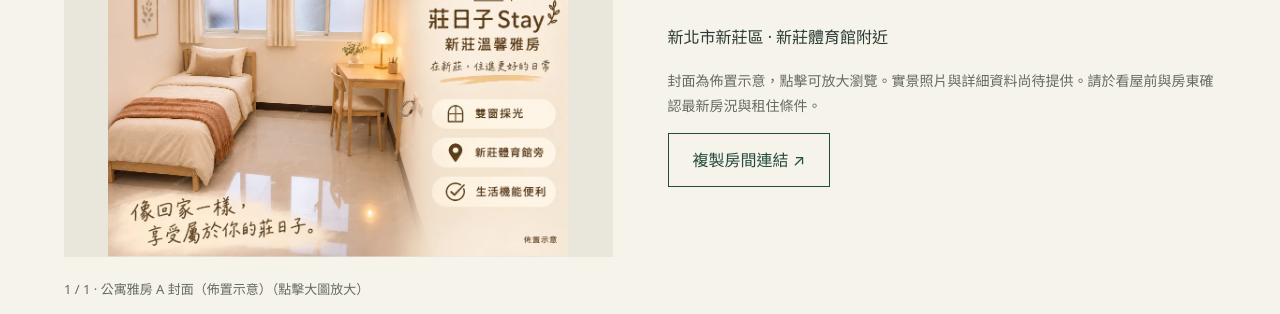
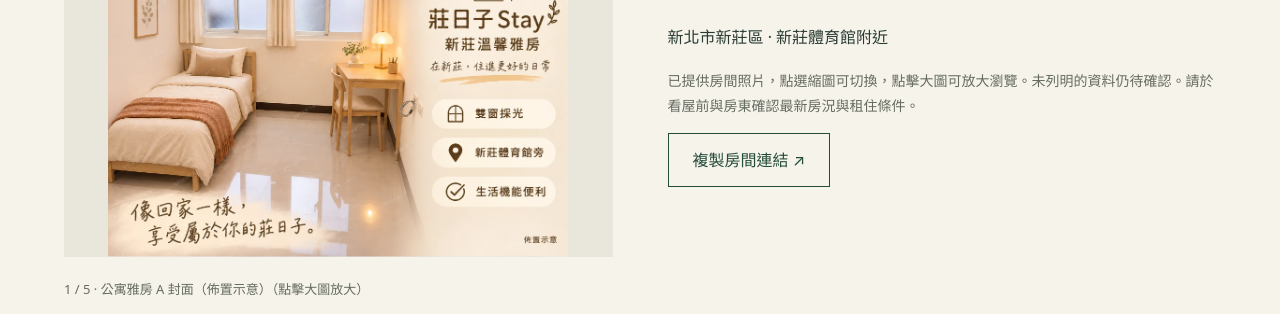
Before and after one commit to mars801012-svg/ZHUANG-STAY, a plain HTML site: page apartment-room-a.html in a window 1280 px wide. Shown: the part 426-740 px from the top of the page. Drawn offline with Linux system fonts and the light colour scheme.

Commit message:
新增公寓雅房 A 四張實景照片

```diff
--- a/apartment-room-a.html
+++ b/apartment-room-a.html
@@ -1 +1 @@
-<!doctype html><html lang="zh-Hant"><head><meta charset="UTF-8"><meta name="viewport" content="width=device-width, initial-scale=1"><meta name="description" content="莊日子 Stay｜新莊體育館周邊，社區套房與公寓雅套房。了解房況、費用與居住環境，聯絡預約看屋。"><title>房間介紹｜莊日子 Stay</title><link rel="stylesheet" href="style.css"><script defer src="data.js?v=af1f765"></script><script defer src="app.js?v=af1f765"></script></head><body data-page="room" data-room="apartment-room-a"><div id="app"></div><noscript>此預覽需要 JavaScript 才能呈現房源資料，請啟用 JavaScript 後重新整理。</noscript></body></html>
+<!doctype html><html lang="zh-Hant"><head><meta charset="UTF-8"><meta name="viewport" content="width=device-width, initial-scale=1"><meta name="description" content="莊日子 Stay｜新莊體育館周邊，社區套房與公寓雅套房。了解房況、費用與居住環境，聯絡預約看屋。"><title>房間介紹｜莊日子 Stay</title><link rel="stylesheet" href="style.css"><script defer src="data.js?v=room-a-gallery-1"></script><script defer src="app.js?v=af1f765"></script></head><body data-page="room" data-room="apartment-room-a"><div id="app"></div><noscript>此預覽需要 JavaScript 才能呈現房源資料，請啟用 JavaScript 後重新整理。</noscript></body></html>
--- a/data.js
+++ b/data.js
@@ -2,7 +2,7 @@ window.STAY = {
   contact: { line: null, phone: null },
   rooms: [
     { id: 'community-suite', name: '社區套房', group: '社區套房', type: '套房', number: '01', cover: { src: 'images/community-suite-cover.png', alt: '莊日子 Stay 社區套房租屋廣告封面，含室內空間與品牌文字' }, rent: 'NT$ 18,500（可議）', equipment: '洗衣機／瞬熱式熱水器／冷氣機／冰箱／衣櫥／課桌椅／沙發', bathroom: '獨立衛浴', shared: '社區公共空間／電梯', deposit: '兩個月租金', water: '台水', electricity: '台電', management: '租金已包含', internet: '可自行申請', otherFees: '無', term: '一年以上', occupancy: '標準兩大一小', pets: '不可', smoking: '不可', available: '2027 年 10 月 3 日', photos: [{"src":"images/community-suite-01.png","alt":"社區套房｜房間全景：沙發、衣櫃、床架與書桌"},{"src":"images/community-suite-02.png","alt":"社區套房｜窗邊與睡眠區：衣櫃、床架與書桌"},{"src":"images/community-suite-03.png","alt":"社區套房｜生活區：沙發、書桌與床架"},{"src":"images/community-suite-04.png","alt":"社區套房｜由床邊望向房間入口"},{"src":"images/community-suite-05.png","alt":"社區套房｜收納櫃、冰箱、沙發與衣櫃"},{"src":"images/community-suite-06.png","alt":"社區套房｜收納櫃與冰箱區"},{"src":"images/community-suite-07.png","alt":"社區套房｜冰箱與收納層架近景"},{"src":"images/community-suite-08.png","alt":"社區套房｜衛浴空間全景"},{"src":"images/community-suite-09.png","alt":"社區套房｜衛浴內洗衣機近景"}] },
-    { id: 'apartment-room-a', name: '公寓雅房 A', group: '公寓房間', type: '雅房', number: '02', cover: { src: 'images/apartment-room-a-cover.webp', alt: '公寓雅房 A 封面（佈置示意）' }, bathroom: '衛浴是否共用、共用人數與清潔方式待確認', shared: '公共空間是否共用、範圍與使用規範待確認', photos: [] },
+    { id: 'apartment-room-a', name: '公寓雅房 A', group: '公寓房間', type: '雅房', number: '02', cover: { src: 'images/apartment-room-a-cover.webp', alt: '公寓雅房 A 封面（佈置示意）' }, bathroom: '衛浴是否共用、共用人數與清潔方式待確認', shared: '公共空間是否共用、範圍與使用規範待確認', photos: [{"src":"images/apartment-room-a-cover.webp","alt":"公寓雅房 A 封面（佈置示意）"},{"src":"images/apartment-room-a-bedroom.jpg","alt":"雅房實景｜兩扇窗與房間格局"},{"src":"images/apartment-room-a-interior.jpg","alt":"室內空間實景｜入口與走道"},{"src":"images/apartment-room-a-bathroom.jpg","alt":"衛浴實景｜洗手台、馬桶與淋浴設備"},{"src":"images/apartment-room-a-balcony.jpg","alt":"陽台實景｜磁磚牆面與窗邊"}] },
     { id: 'apartment-room-b', name: '公寓雅房 B', group: '公寓房間', type: '雅房', number: '03', bathroom: '衛浴是否共用、共用人數與清潔方式待確認', shared: '公共空間是否共用、範圍與使用規範待確認', photos: [] },
     { id: 'apartment-suite', name: '公寓套房', group: '公寓房間', type: '套房', number: '04', bathroom: '獨立衛浴之配置與設備待確認', shared: '公共空間是否共用、範圍與使用規範待確認', photos: [] }
   ].map(room => ({ rent: '待確認', area: '待確認', status: '待確認', equipment: '待確認', available: '待確認', deposit: '待確認', electricity: '待確認', water: '待確認', management: '待確認', internet: '待確認', term: '待確認', pets: '待確認', smoking: '待確認', otherFees: '待確認', occupancy: '待確認', ...room }))
```
Also changed, not shown: images/apartment-room-a-balcony.jpg (added), images/apartment-room-a-bathroom.jpg (added), images/apartment-room-a-bedroom.jpg (added), images/apartment-room-a-interior.jpg (added).
